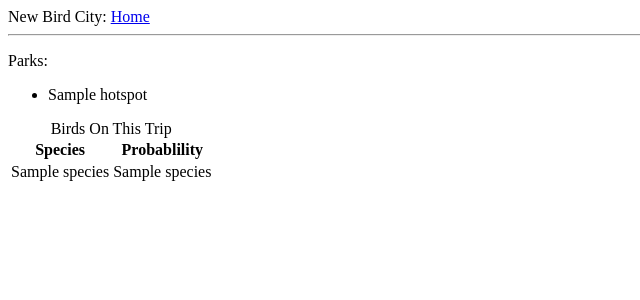
After one commit to phildavis17/New_Bird_City, a Flask app: template app/templates/trip.html in a window 1280 px wide. The commit adds this page. Shown: the top 300 px of the page, without its empty margins (0-640 px from the left). Run offline with Flask 2, Linux system fonts and the light colour scheme; the template is opened without the code that fills it: most values are stand-ins (such as "Sample title", 1, 10 or a date in 2020).

Commit message:
Initial Trip functionality in Flask.

```diff
--- a/app/routes.py
+++ b/app/routes.py
@@ -1,4 +1,4 @@
-from app.trip import MASTER_TRIP
+from app.trip import MASTER_TRIP, trip_from_index
 from flask import render_template
 from app import app
 from app import trip
@@ -10,7 +10,7 @@ from app.trip import Trip
 @app.route('/index')
 def index():
     #user = {'username': 'Miguel'}
-    return "Hello World! I'm working on it, ok?"
+    return render_template('index.html')
 
 @app.route('/base/<title>')
 def base(title):
@@ -40,9 +40,10 @@ def analysis_hotspot(hs_name):
     pass
 
 
-@app.route('/analysis/<rt_index>')
-def hs_route(rt_index):
-    pass
+@app.route('/analysis/<trip_index>')
+def hs_trip(trip_index):
+    new_trip = trip_from_index(MASTER_TRIP, trip_index)
+    return render_template('trip.html', this_trip=new_trip)
 
 
 # Would I then do something like /analysis/<rt_index>/hotspots/<hotspot>
--- a/app/templates/analysis.html
+++ b/app/templates/analysis.html
@@ -1,6 +1,7 @@
 {% extends "base.html" %}
 
 {% block content %}
+    <button>Generate Route</button>
     <table>
         <caption>Hotspot Summary</caption>
         <thead>
--- a/app/templates/index.html
+++ b/app/templates/index.html
@@ -1 +1,6 @@
 {% extends "base.html" %}
+
+{% block content %}
+    <p>Hello, and welcome to my project.</p>
+    <a href="/analysis">Continue to Analysis</a>
+{% endblock %}
--- /dev/null
+++ b/app/templates/trip.html
@@ -0,0 +1,26 @@
+{% extends "base.html" %}
+
+{% block content %}
+    <p>Parks:</p>
+    <ul>
+        {% for hotspot in this_trip.hotspots %}
+            <li>{{ hotspot }}</li>
+        {% endfor %}
+    </ul>
+    <p></p>
+    <table>
+        <caption>Birds On This Trip</caption>
+        <thead>
+            <tr>
+                <th>Species</th>
+                <th>Probablility</th>
+            </tr>
+        </thead>
+        {% for bird in this_trip.birds %}
+            <tr>
+                <td>{{ bird }}</td>
+                <td>{{ this_trip.birds[bird] }}</td>
+            </tr>
+        {% endfor %}
+    </table>
+{% endblock %}
--- a/app/trip.py
+++ b/app/trip.py
@@ -7,8 +7,8 @@ import json
 import random
 
 
-MASTER_JSON = R'D:\Douments\Code\New_Bird_City\BK_May_3.json'  # Desktop Version
-# MASTER_JSON = R'C:\Documents\Code\New_Bird_City\BK_May_3.json'  # Laptop Version
+# MASTER_JSON = R'D:\Douments\Code\New_Bird_City\BK_May_3.json'  # Desktop Version
+MASTER_JSON = R'C:\Documents\Code\New_Bird_City\BK_May_3.json'  # Laptop Version
 
 
 def parse_json(file_location):
```
Also changed, not shown: app/templates/route.html (deleted, +0 -21 lines).
